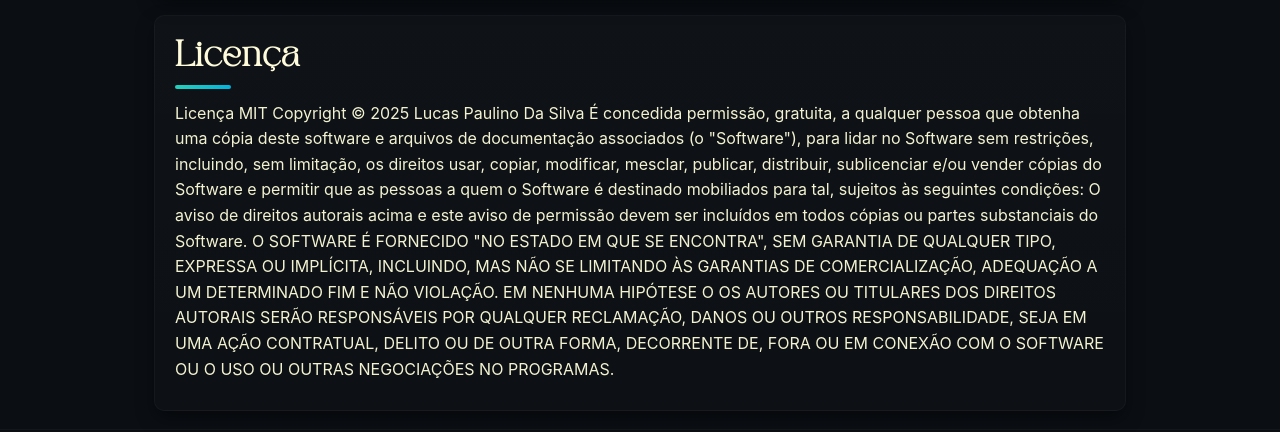
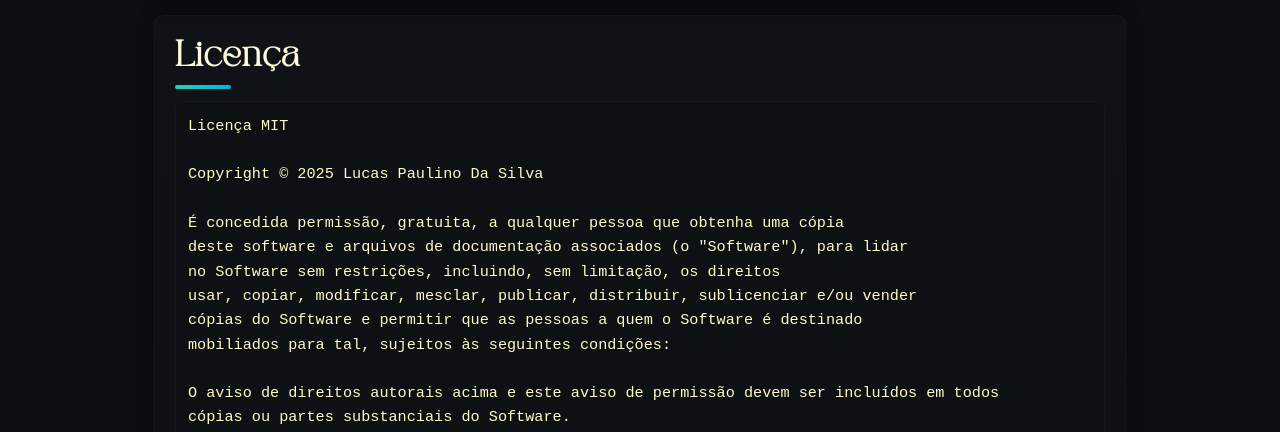
Before and after one commit to lucaas-d3v/Ryzor_Site, a plain HTML site: page index.html in a window 1280 px wide. Shown: the part 1938-2370 px from the top of the page. Drawn offline with Linux system fonts and the light colour scheme.

Commit message:
Update index.html

```diff
--- a/index.html
+++ b/index.html
@@ -144,7 +144,8 @@ Ryzor
     <!-- License -->
     <section id="licenca" aria-labelledby="licenca-title" class="card">
       <h2 id="licenca-title" class="titulos">Licença</h2>
-      <p>Licença MIT
+      <pre>
+Licença MIT
 
 Copyright &#169 2025 Lucas Paulino Da Silva
 
@@ -164,7 +165,7 @@ ADEQUAÇÃO A UM DETERMINADO FIM E NÃO VIOLAÇÃO. EM NENHUMA HIPÓTESE O
 OS AUTORES OU TITULARES DOS DIREITOS AUTORAIS SERÃO RESPONSÁVEIS POR QUALQUER RECLAMAÇÃO, DANOS OU OUTROS
 RESPONSABILIDADE, SEJA EM UMA AÇÃO CONTRATUAL, DELITO OU DE OUTRA FORMA, DECORRENTE DE,
 FORA OU EM CONEXÃO COM O SOFTWARE OU O USO OU OUTRAS NEGOCIAÇÕES NO
-PROGRAMAS.</p>
+PROGRAMAS.</pre>
     </section>
   </main>
 
```
